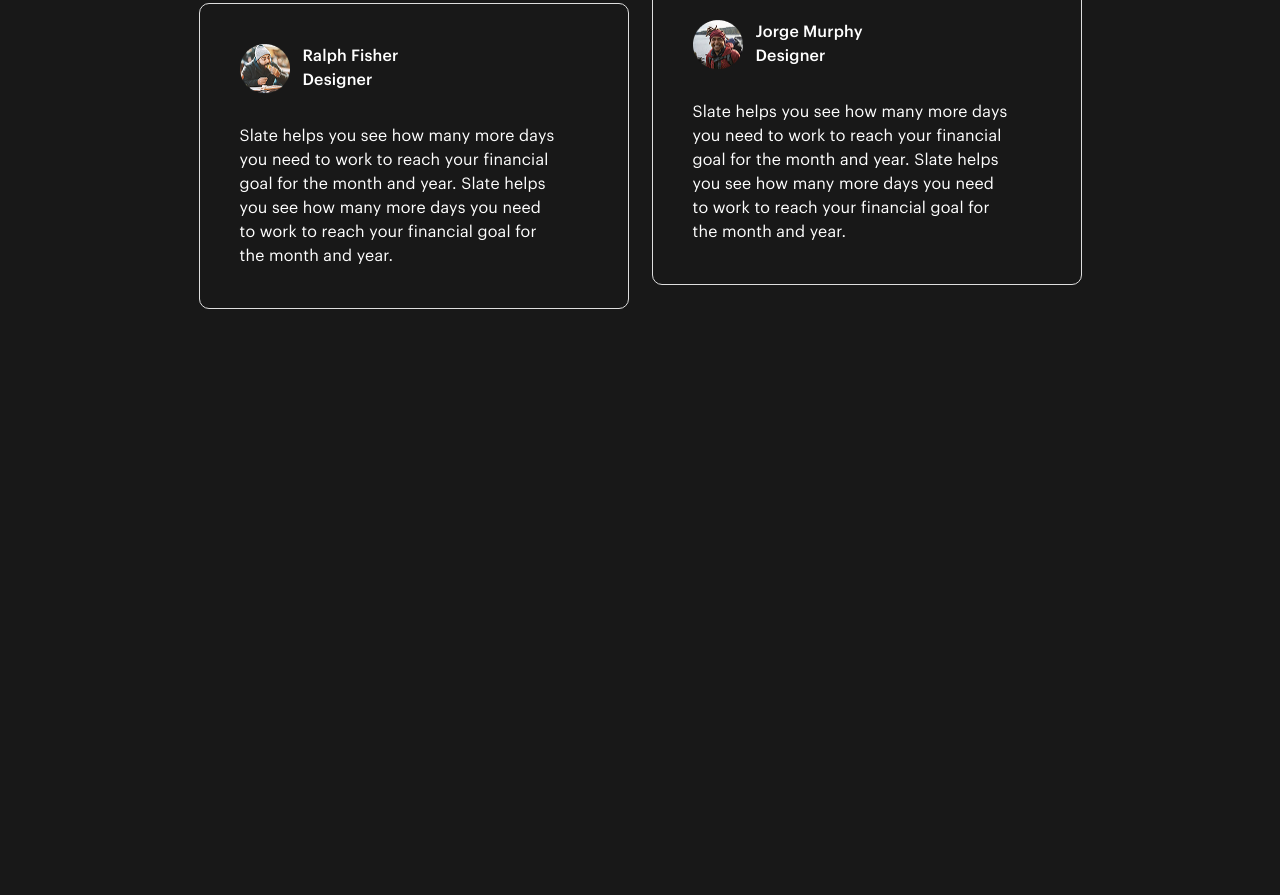
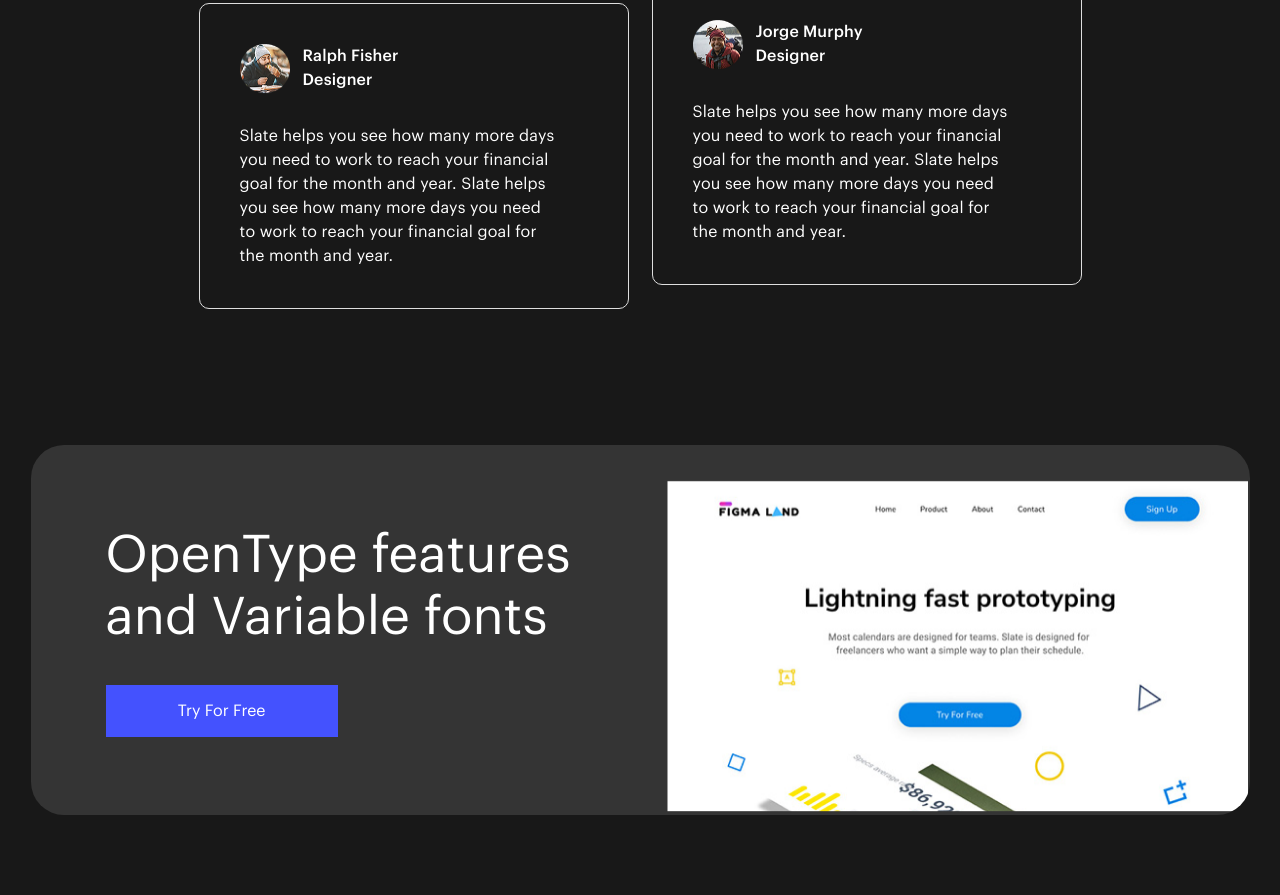
Before and after one commit to N1k25/CRM-FreeLancer, a plain HTML site: page index.html in a window 1280 px wide. Shown: the part 5737-6632 px from the top of the page. Before the commit the page ends 6102 px from the top, so only its background shows below. Drawn offline with Linux system fonts and the light colour scheme; files whose address does not match are found by name.

Commit message:
Create section Fonts

```diff
--- a/css/style.css
+++ b/css/style.css
@@ -556,4 +556,45 @@ section{
 	margin: 30px 0 0 0;
 }
 
-/*------------------------------      ------------------------------*/
+/*------------------------------Fonts------------------------------*/
+.fonts {
+	height: 530px;
+}
+
+.fonts-container {
+	width: 1219px;
+	height: 370px;
+	border-radius: 33px;
+	background-color: #343434;
+	display: flex;
+	align-items: center;
+	justify-content: space-between;
+	overflow: hidden;
+}
+
+.fonts-body {
+	width: 544px;
+	height: 247px;
+	padding: 17px 0 17px 75px;
+	display: flex;
+	flex-direction: column;
+	justify-content: space-between;
+}
+
+.fonts-title {
+	font-size: 52px;
+	line-height: 62px;
+	letter-spacing: 0.2px;
+}
+
+.fonts-btn {
+	width: 232px;
+	height: 52px;
+}
+
+.fonts-img {
+	width: 589px;
+	height: 364px;
+}
+
+/*------------------------------    ------------------------------*/
--- a/index.html
+++ b/index.html
@@ -183,6 +183,15 @@
 					</div>
 				</div>
 			</section>
+			<section class="fonts">
+				<div class="fonts-container">
+					<div class="fonts-body">
+						<h2 class="fonts-title">OpenType features and Variable fonts</h2>
+						<a href="#" class="fonts-btn __button __button-blue">Try For Free</a>
+					</div>
+					<img src="/img/media-content.png" alt="media-content" class="fonts-img">
+				</div>
+			</section>
 		</main>
 		<footer class="footer"></footer>
 	</body>
```
